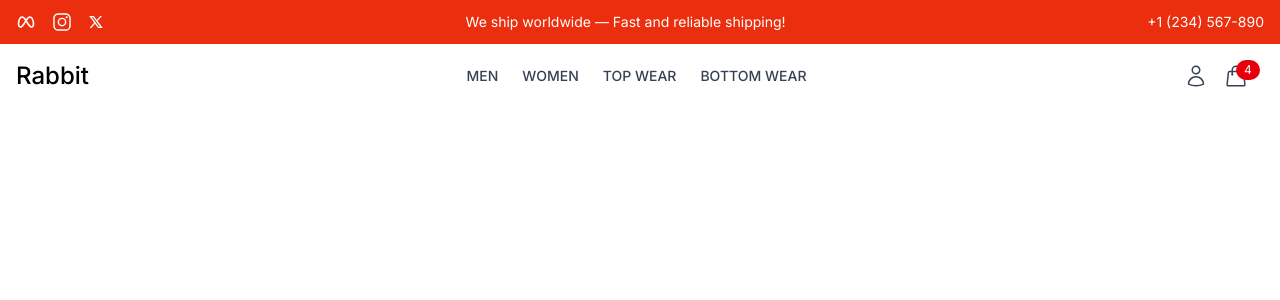
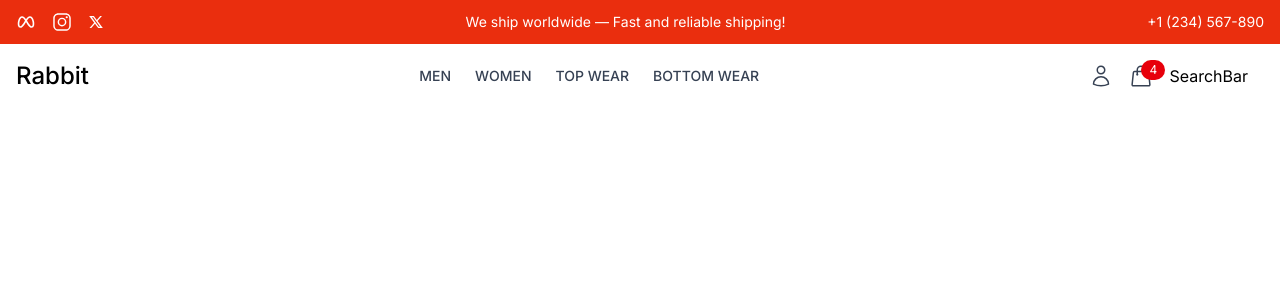
Before and after one commit to abenaya-se22003/Full_Stack_MERN_Project, a React (Vite) app in the folder frontend/: page / in a window 1280 px wide. Shown: the top 300 px of the page. Built offline with nearby package versions, Linux system fonts and the light colour scheme; a web font is replaced by a local one.

Commit message:
setup search icon

```diff
--- a/frontend/src/components/Common/Navbar.jsx
+++ b/frontend/src/components/Common/Navbar.jsx
@@ -1,6 +1,7 @@
 import React from 'react';
 import { Link } from 'react-router-dom'; // Ensure this is imported
 import { HiOutlineUser, HiOutlineShoppingBag, HiBars3BottomRight } from 'react-icons/hi2';
+import SearchBar from './SearchBar';
 
 function Navbar() {
   return (
@@ -45,6 +46,8 @@ function Navbar() {
             </span>
           </button>
 
+          <SearchBar />
+
           {/* Mobile Menu Icon (Hidden on medium screens and up) */}
           <button className="md:hidden">
             <HiBars3BottomRight className="h-6 w-6 text-gray-700" />
--- /dev/null
+++ b/frontend/src/components/Common/SearchBar.jsx
@@ -0,0 +1,9 @@
+import React from 'react'
+
+function SearchBar() {
+  return (
+    <div>SearchBar</div>
+  )
+}
+
+export default SearchBar
```
